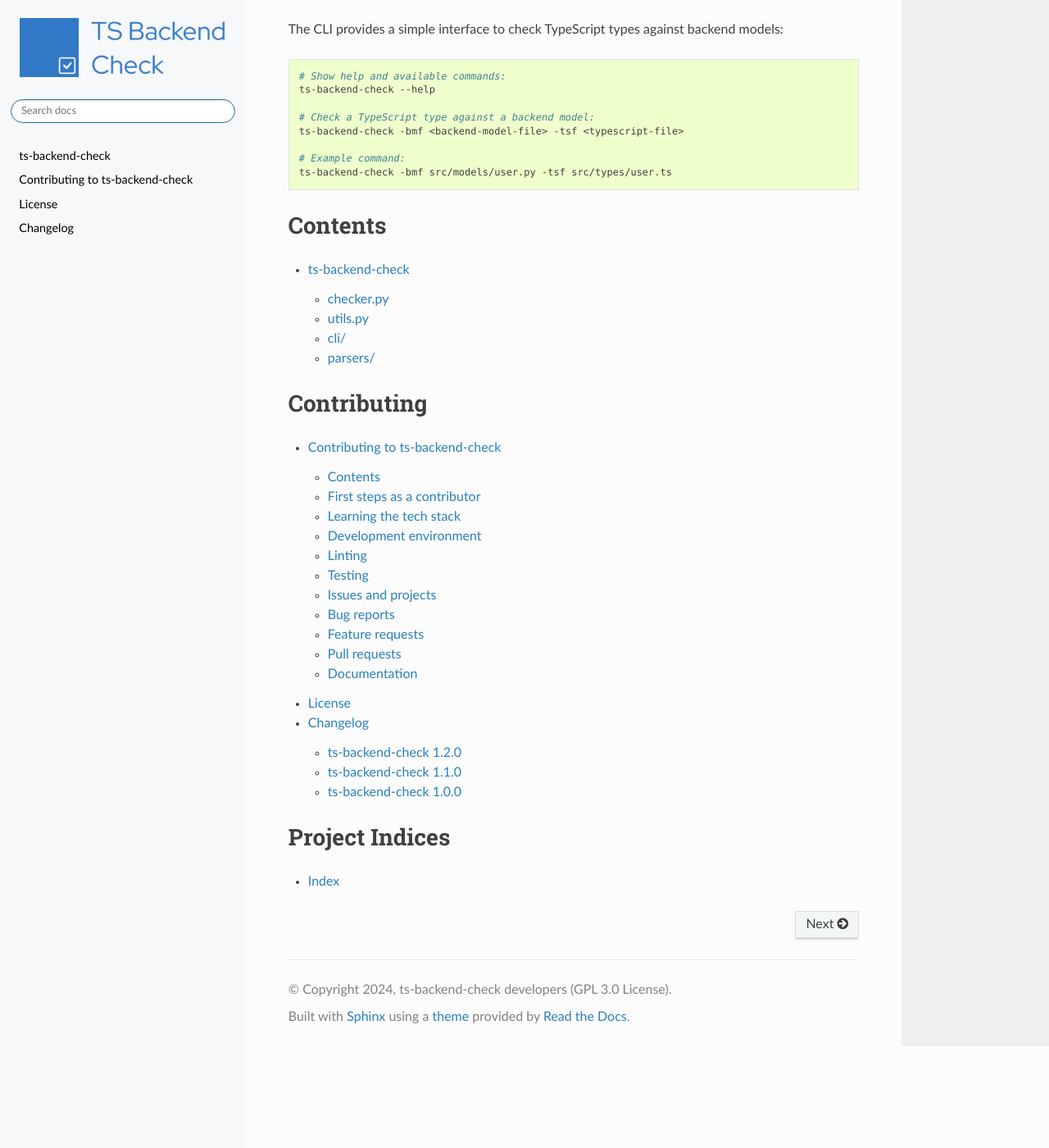
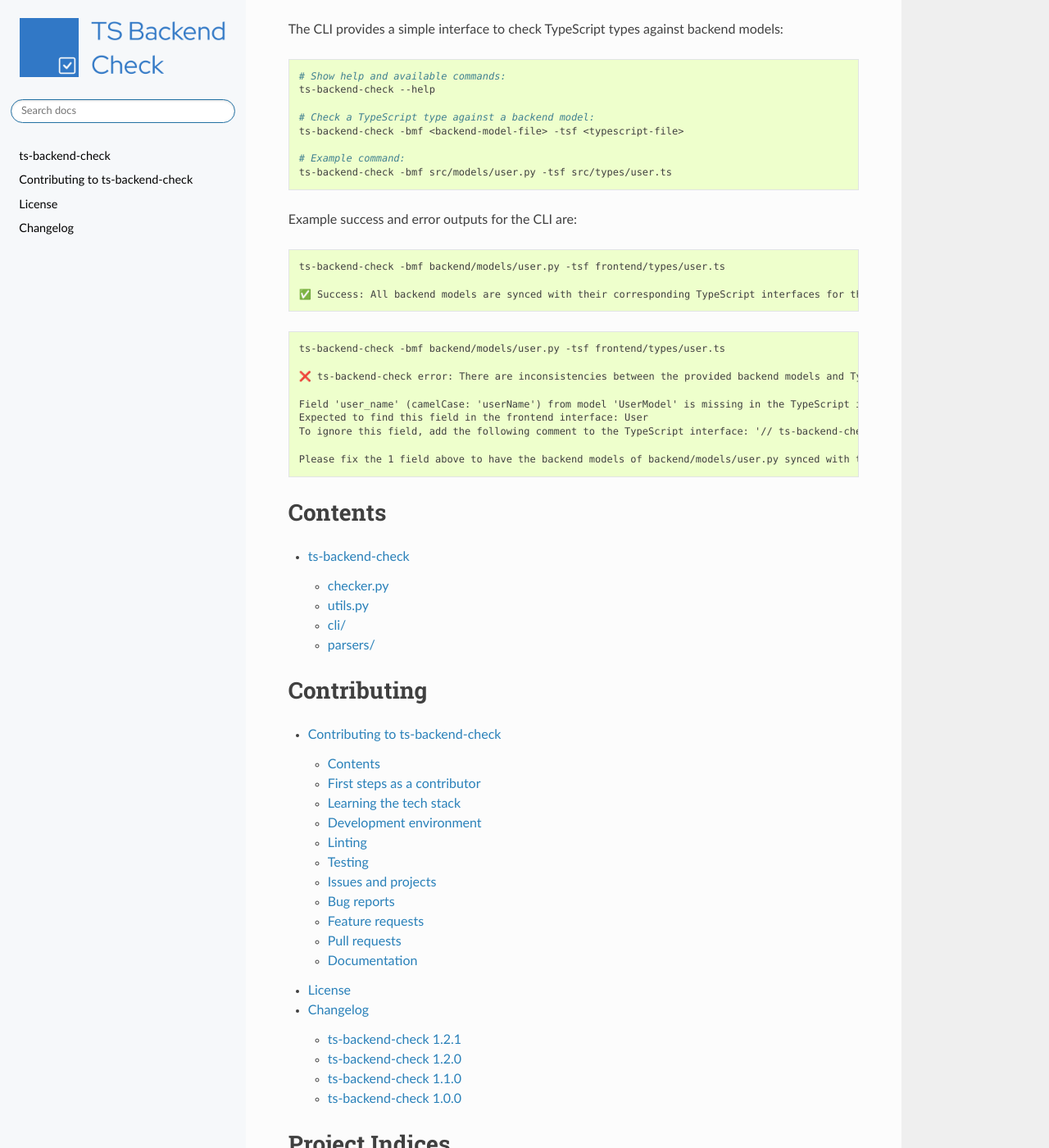
Before and after one commit to activist-org/ts-backend-check, a Sphinx documentation site: the page built from docs/source/index.rst, in a window 1280 px wide and 1400 px high, scrolled down 1008 px. Shown: the whole window at 82% size. Built offline with Sphinx 7.4.7 and the Read the Docs theme 3.1.0, drawn with Linux system fonts in a browser that asks for light colours; formulas are drawn with MathJax 3; before the commit the page ends 2284 px from its top, so only the background shows below that.

Commit message:
#20 Add output documentation, update CLI outputs and version to 1.2.1

```diff
--- a/docs/source/conf.py
+++ b/docs/source/conf.py
@@ -27,7 +27,7 @@ copyright = "2024, ts-backend-check developers (GPL 3.0 License)"
 author = "ts-backend-check developers"
 
 # The full version, including alpha/beta/rc tags
-release = "1.2.0"
+release = "1.2.1"
 
 
 # -- General configuration ---------------------------------------------------
--- a/docs/source/index.rst
+++ b/docs/source/index.rst
@@ -83,6 +83,26 @@ The CLI provides a simple interface to check TypeScript types against backend mo
     # Example command:
     ts-backend-check -bmf src/models/user.py -tsf src/types/user.ts
 
+Example success and error outputs for the CLI are:
+
+.. code-block::
+
+    ts-backend-check -bmf backend/models/user.py -tsf frontend/types/user.ts
+
+    ✅ Success: All backend models are synced with their corresponding TypeScript interfaces for the provided files.
+
+.. code-block::
+
+    ts-backend-check -bmf backend/models/user.py -tsf frontend/types/user.ts
+
+    ❌ ts-backend-check error: There are inconsistencies between the provided backend models and TypeScript interfaces. Please see the output below for details.
+
+    Field 'user_name' (camelCase: 'userName') from model 'UserModel' is missing in the TypeScript interfaces.
+    Expected to find this field in the frontend interface: User
+    To ignore this field, add the following comment to the TypeScript interface: '// ts-backend-check: ignore field userName'
+
+    Please fix the 1 field above to have the backend models of backend/models/user.py synced with the typescript interfaces of frontend/types/user.ts.
+
 Contents
 ========
 
--- a/setup.py
+++ b/setup.py
@@ -19,7 +19,7 @@ if on_rtd:
 
 setup_args = dict(
     name="ts-backend-check",
-    version="1.2.0",
+    version="1.2.1",
     package_dir={"": "src"},
     author="ts-backend-check developers",
     author_email="team@activist.org",
```
Also changed, not shown: CHANGELOG.md (+15 -0 lines), README.md (+19 -2 lines), docs/source/_static/CHANGELOG.rst (+19 -0 lines), 6 other files.
